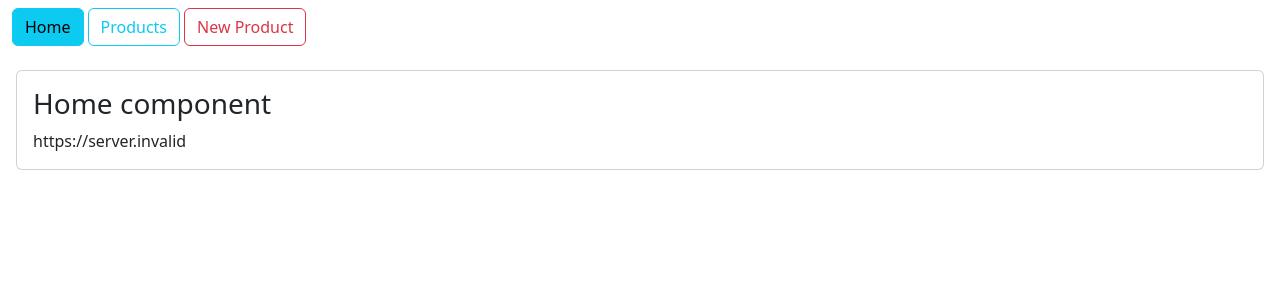
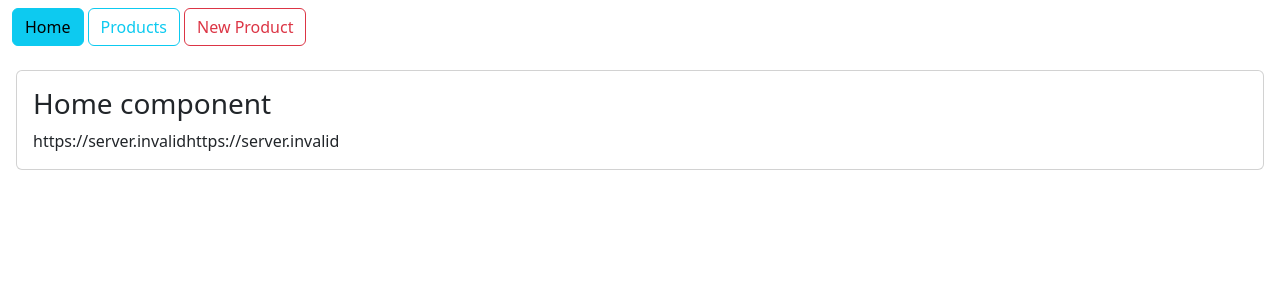
Before and after one commit to Thalituto/reactbasicapp, a React (Create React App) app: page /home in a window 1280 px wide. Shown: the top 300 px of the page. Built offline with nearby package versions, Linux system fonts and the light colour scheme; no server answers.

Commit message:
dddfddffdddddddfgfhdddddfgggg

```diff
--- a/src/components/Home.js
+++ b/src/components/Home.js
@@ -2,7 +2,8 @@ import React from 'react'
 
 export default function Home() {
 
-   const baseUrl = process.env.REACT_APP_DATA_URL;
+  const baseUrl = process.env.REACT_APP_DATA_URL;
+  const baseUrlp = process.env.REACT_APP_BASE_URL;
   return (
 
     <div className='p-3'>
@@ -14,7 +15,7 @@ export default function Home() {
 
           {baseUrl}
 
-
+        {baseUrlp}
 
 
       </div>
```
